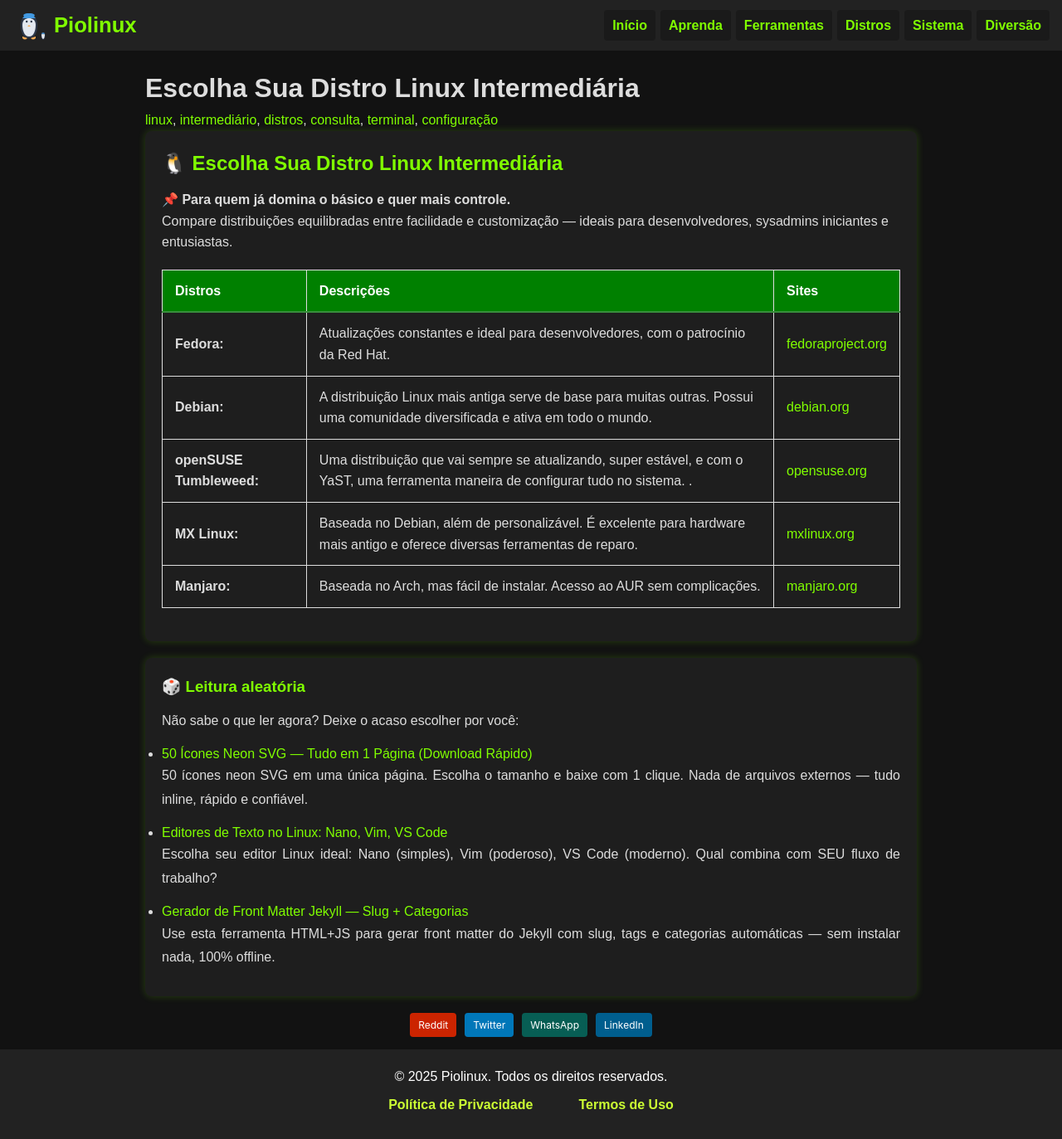
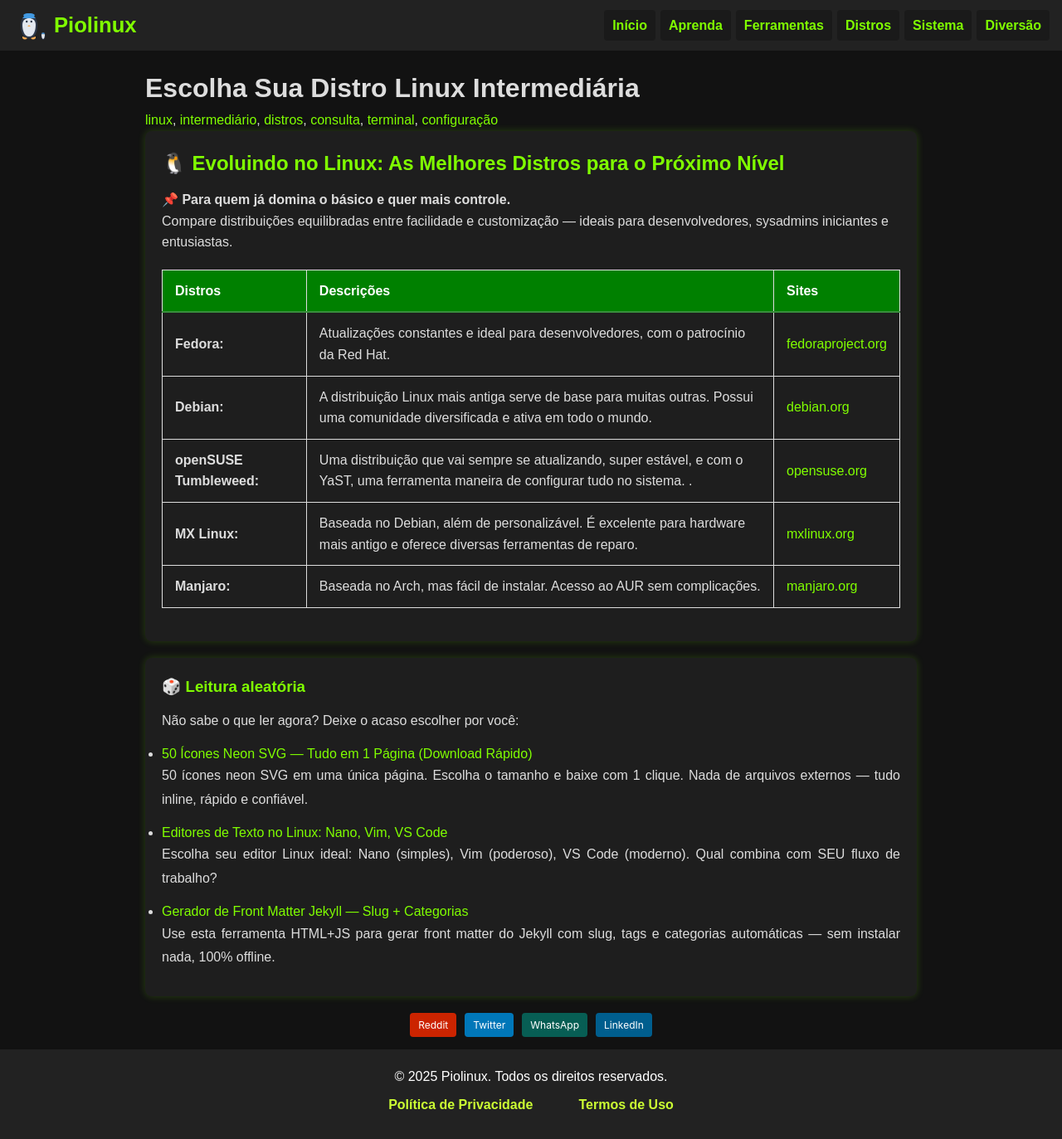
Before and after one commit to Piolinux/piolinux-site, a Jekyll site: the page built from _pages/distros/distros-intermediario.md, in a window 1280 px wide. Shown: the whole page at 83% size. Built offline with Jekyll 4.4.1, drawn with Linux system fonts in a browser that asks for light colours.

Commit message:
Update distros-intermediario.md

```diff
--- a/_pages/distros/distros-intermediario.md
+++ b/_pages/distros/distros-intermediario.md
@@ -17,10 +17,7 @@ permalink: /distros/intermediario/
 <section>
 
 
-
-<h2>
-  🐧 Escolha Sua Distro Linux Intermediária
-</h2>
+<h2>🐧 Evoluindo no Linux: As Melhores Distros para o Próximo Nível</h2>
 
 <div>
   <strong>📌 Para quem já domina o básico e quer mais controle.</strong><br>
```
